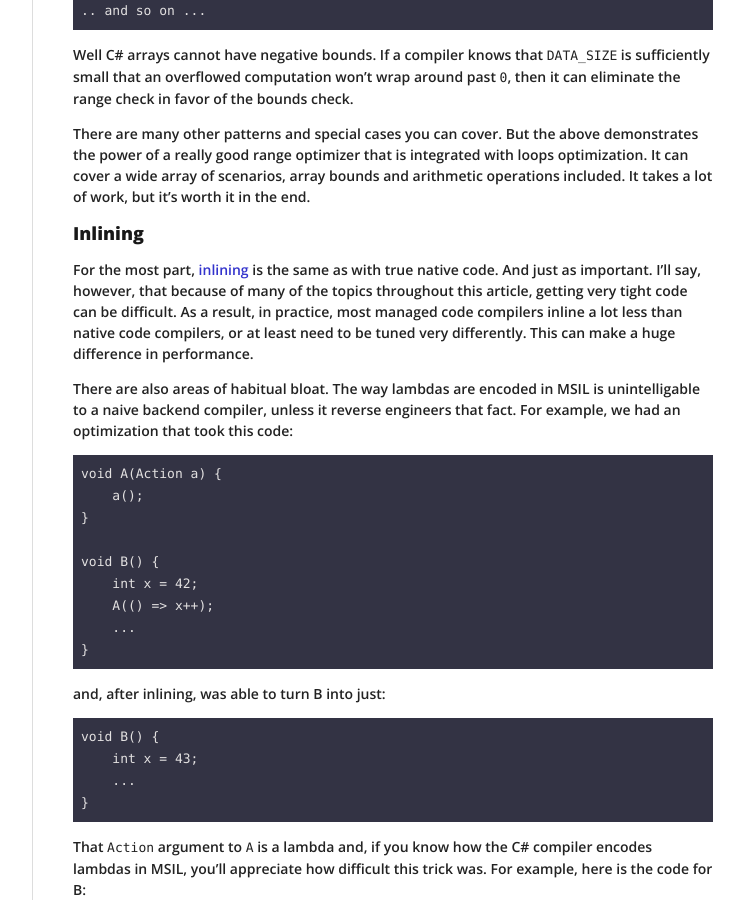
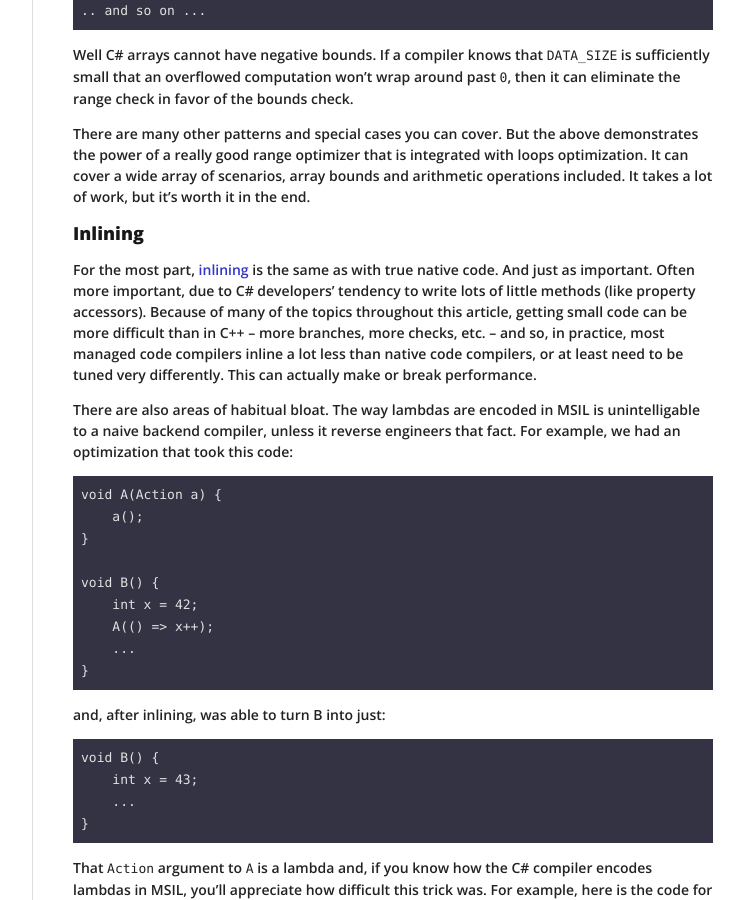
Before and after one commit to joeduffy/joeduffy.github.io, a Jekyll site: the page built from _posts/2015-12-19-safe-native-code.md, in a window 1280 px wide and 900 px high, scrolled down 8700 px. Shown: the whole window, without its empty margins (378-1122 px from the left). Built offline with Jekyll 4.4.1, drawn with Linux system fonts in a browser that asks for light colours; nearby versions of some CDN libraries; Markdown is read by kramdown in place of the engine named in the settings.

Commit message:
More wordsmithing

```diff
--- a/_posts/2015-12-19-safe-native-code.md
+++ b/_posts/2015-12-19-safe-native-code.md
@@ -409,9 +409,10 @@ arithmetic operations included.  It takes a lot of work, but it's worth it in th
 ## Inlining
 
 For the most part, [inlining](https://en.wikipedia.org/wiki/Inline_expansion) is the same as with true native code.  And
-just as important.  I'll say, however, that because of many of the topics throughout this article, getting very tight
-code can be difficult.  As a result, in practice, most managed code compilers inline a lot less than native code
-compilers, or at least need to be tuned very differently.  This can make a huge difference in performance.
+just as important.  Often more important, due to C# developers' tendency to write lots of little methods (like property
+accessors).  Because of many of the topics throughout this article, getting small code can be more difficult than in
+C++ -- more branches, more checks, etc. -- and so, in practice, most managed code compilers inline a lot less than
+native code compilers, or at least need to be tuned very differently.  This can actually make or break performance.
 
 There are also areas of habitual bloat.  The way lambdas are encoded in MSIL is unintelligable to a naive backend
 compiler, unless it reverse engineers that fact.  For example, we had an optimization that took this code:
```
